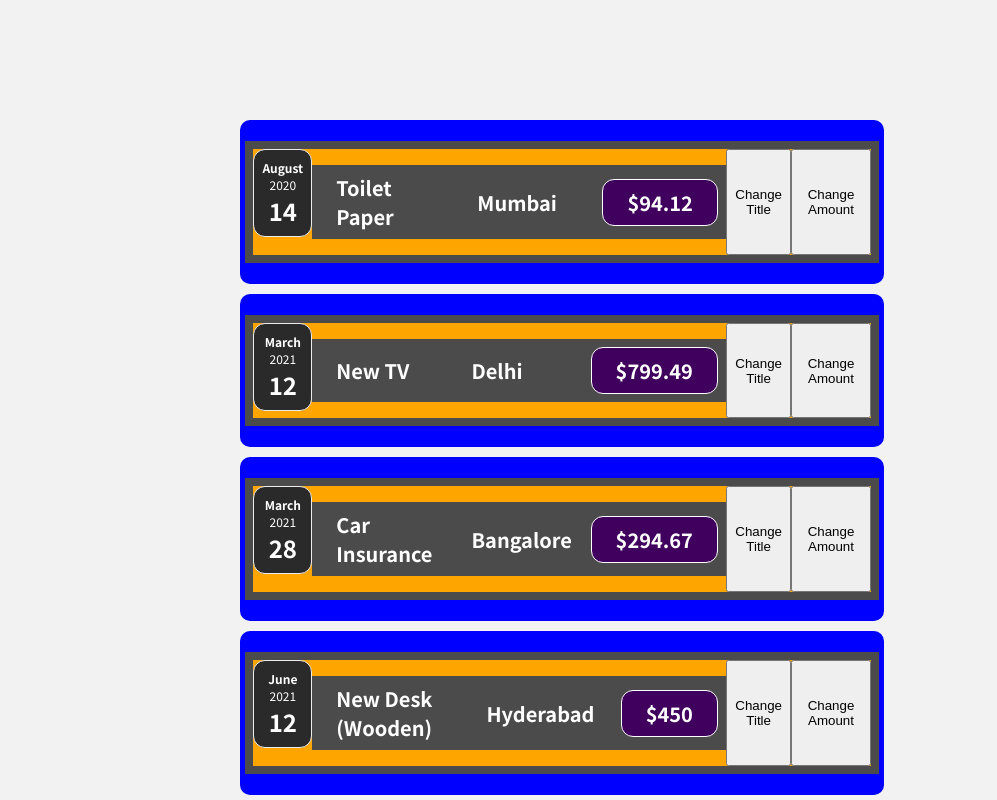
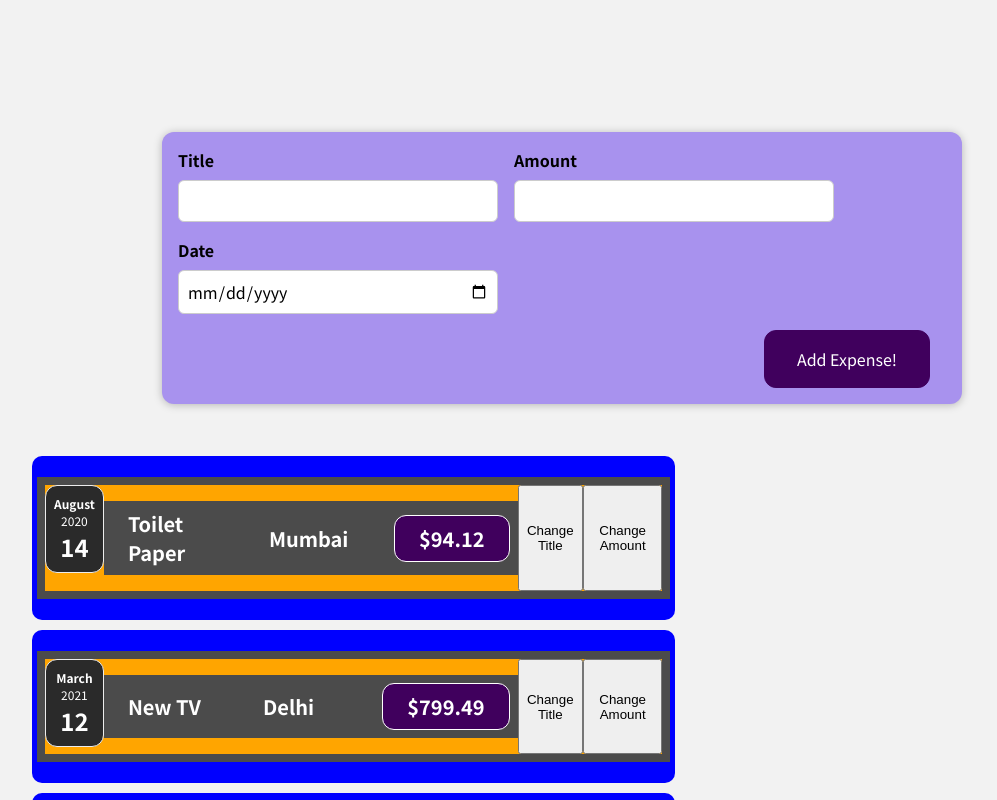
Before and after one commit to Chiragsharmaaa/starting-with-react, a React (Create React App) app: page / in a window 1280 px wide. Shown: the top 800 px of the page, without its empty margins (78-1075 px from the left). Built offline with nearby package versions, Linux system fonts and the light colour scheme.

Commit message:
created form!

```diff
--- a/src/App.css
+++ b/src/App.css
@@ -2,4 +2,5 @@
   padding: 100px;
   display: flex;
   justify-content: center;
+  flex-direction: column;
 }
--- a/src/App.js
+++ b/src/App.js
@@ -1,9 +1,12 @@
+import React from "react";
+import NewExpense from './components/NewExpense/NewExpense';
 import Expenses from "./components/Expenses/Expenses";
 import './App.css';
 
 const App = () => {
   return (
     <div className="app-comp-class">
+      <NewExpense />
       <Expenses />
     </div>
   )
--- a/src/components/Expenses/Expenses.css
+++ b/src/components/Expenses/Expenses.css
@@ -2,7 +2,7 @@
   margin: 10px;
   width: 50%;
   display: flex;
-  justify-content: center;
+  left: 80%;
 }
 
 .expenses {
--- /dev/null
+++ b/src/components/NewExpense/ExpenseForm.css
@@ -0,0 +1,26 @@
+.new-expense__controls {
+  display: flex;
+  flex-wrap: wrap;
+  gap: 1rem;
+  margin-bottom: 1rem;
+  text-align: left;
+}
+
+.new-expense__control label {
+  font-weight: bold;
+  margin-bottom: 0.5rem;
+  display: block;
+}
+
+.new-expense__control input {
+  font: inherit;
+  padding: 0.5rem;
+  border-radius: 6px;
+  border: 1px solid #ccc;
+  width: 20rem;
+  max-width: 100%;
+}
+
+.new-expense__actions {
+  text-align: right;
+}
--- /dev/null
+++ b/src/components/NewExpense/ExpenseForm.js
@@ -0,0 +1,29 @@
+import React from "react";
+import './ExpenseForm.css';
+
+const ExpenseForm = () => {
+    const titleChangeHandler = (e) => {
+        console.log(e.target.value)
+    };
+    return <form>
+        <div className="new-expense__controls">
+            <div className="new-expense__control">
+                <label>Title</label>
+                <input type="text" onChange={titleChangeHandler} />
+            </div>
+            <div className="new-expense__control">
+                <label>Amount</label>
+                <input onChange={titleChangeHandler} type="number" min="0.01" step="0.01" />
+            </div>
+            <div className="new-expense__control">
+                <label>Date</label>
+                <input onChange={titleChangeHandler} type="date" min="2019-01-01" step="2022-12-31" />
+            </div>
+        </div>
+        <div className="new-expense__actions">
+            <button type="submit">Add Expense!</button>
+        </div>
+    </form>
+};
+
+export default ExpenseForm;
--- /dev/null
+++ b/src/components/NewExpense/NewExpense.css
@@ -0,0 +1,38 @@
+.new-expense {
+  background-color: #a892ee;
+  padding: 1rem;
+  margin: 2rem auto;
+  width: 50rem;
+  max-width: 95%;
+  border-radius: 12px;
+  text-align: center;
+  box-shadow: 0 1px 8px rgba(0, 0, 0, 0.25);
+}
+
+.new-expense button {
+  font: inherit;
+  cursor: pointer;
+  padding: 1rem 2rem;
+  border: 1px solid #40005d;
+  background-color: #40005d;
+  color: white;
+  border-radius: 12px;
+  margin-right: 1rem;
+}
+
+.new-expense button:hover,
+.new-expense button:active {
+  background-color: #510674;
+  border-color: #510674;
+}
+
+.new-expense button.alternative {
+  color: #220131;
+  border-color: transparent;
+  background-color: transparent;
+}
+
+.new-expense button.alternative:hover,
+.new-expense button.alternative:active {
+  background-color: #ddb3f8;
+}
--- /dev/null
+++ b/src/components/NewExpense/NewExpense.js
@@ -0,0 +1,11 @@
+import React from "react";
+import ExpenseForm from './ExpenseForm';
+import './NewExpense.css'
+
+const NewExpense = () => {
+    return <div className="new-expense">
+        <ExpenseForm />
+    </div>
+};
+
+export default NewExpense;
```
